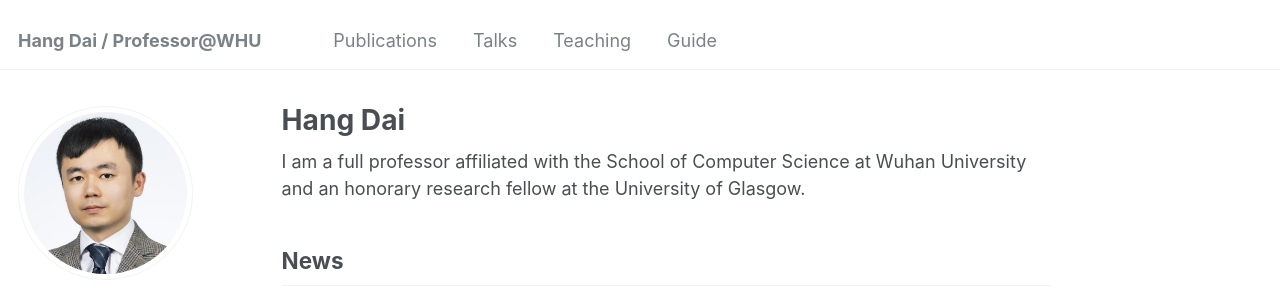
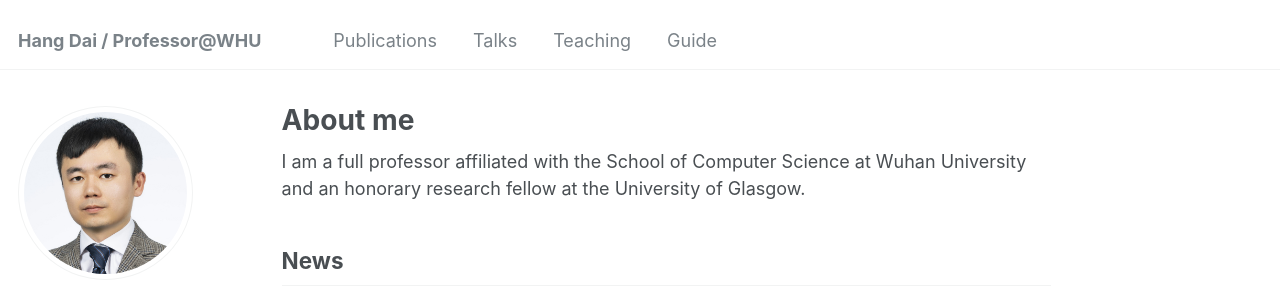
Before and after one commit to Dai-Hang/Dai-Hang.github.io, a Jekyll site: the page built from _pages/about.md, in a window 1280 px wide and 900 px high. Shown: the top 289 px of the window. Built offline with Jekyll 4.4.1, drawn with Linux system fonts in a browser that asks for light colours; some web fonts are replaced.

Commit message:
Update about.md

```diff
--- a/_pages/about.md
+++ b/_pages/about.md
@@ -1,6 +1,6 @@
 ---
 permalink: /
-title: "Hang Dai"
+title: "About me"
 author_profile: true
 redirect_from:
   - /about/
```
